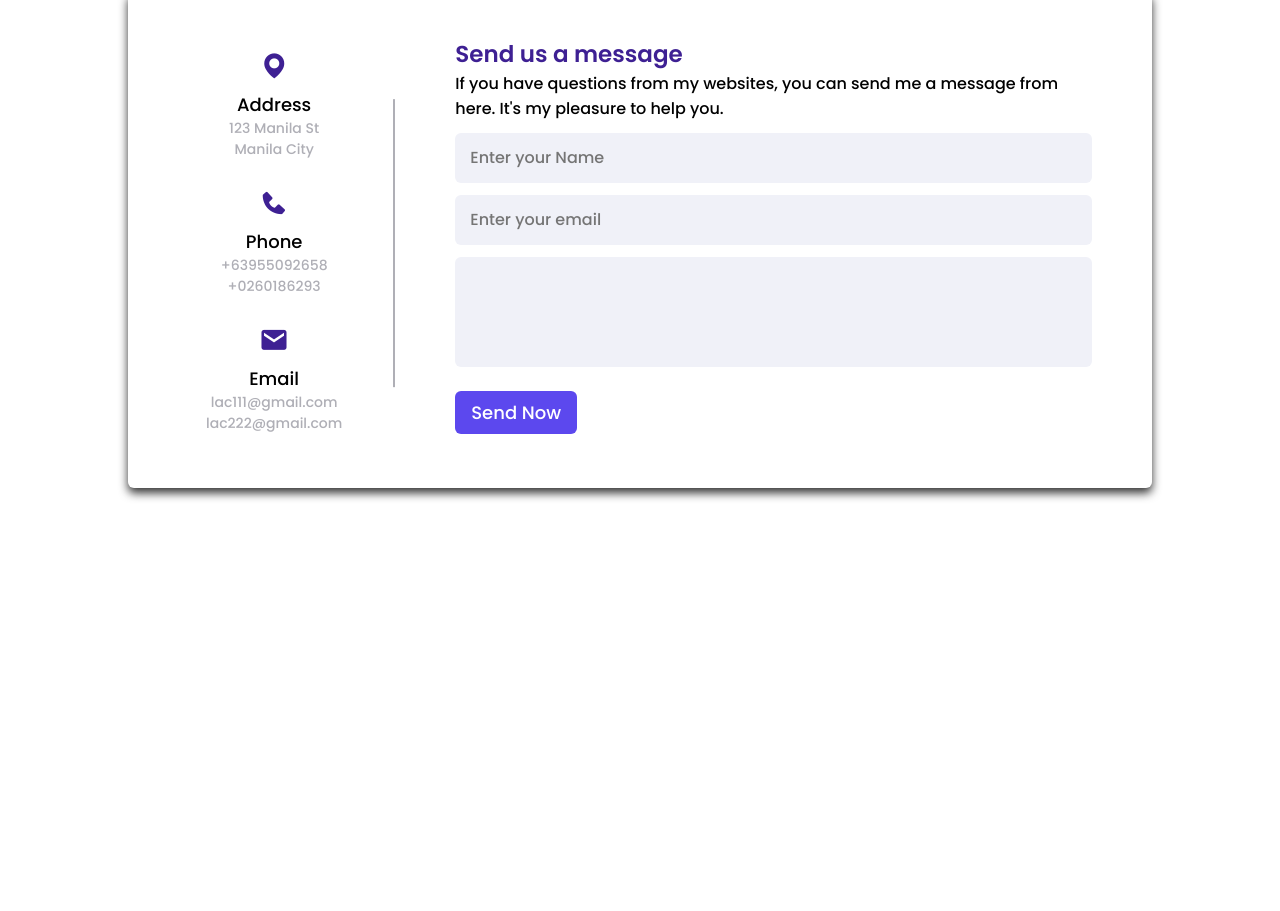
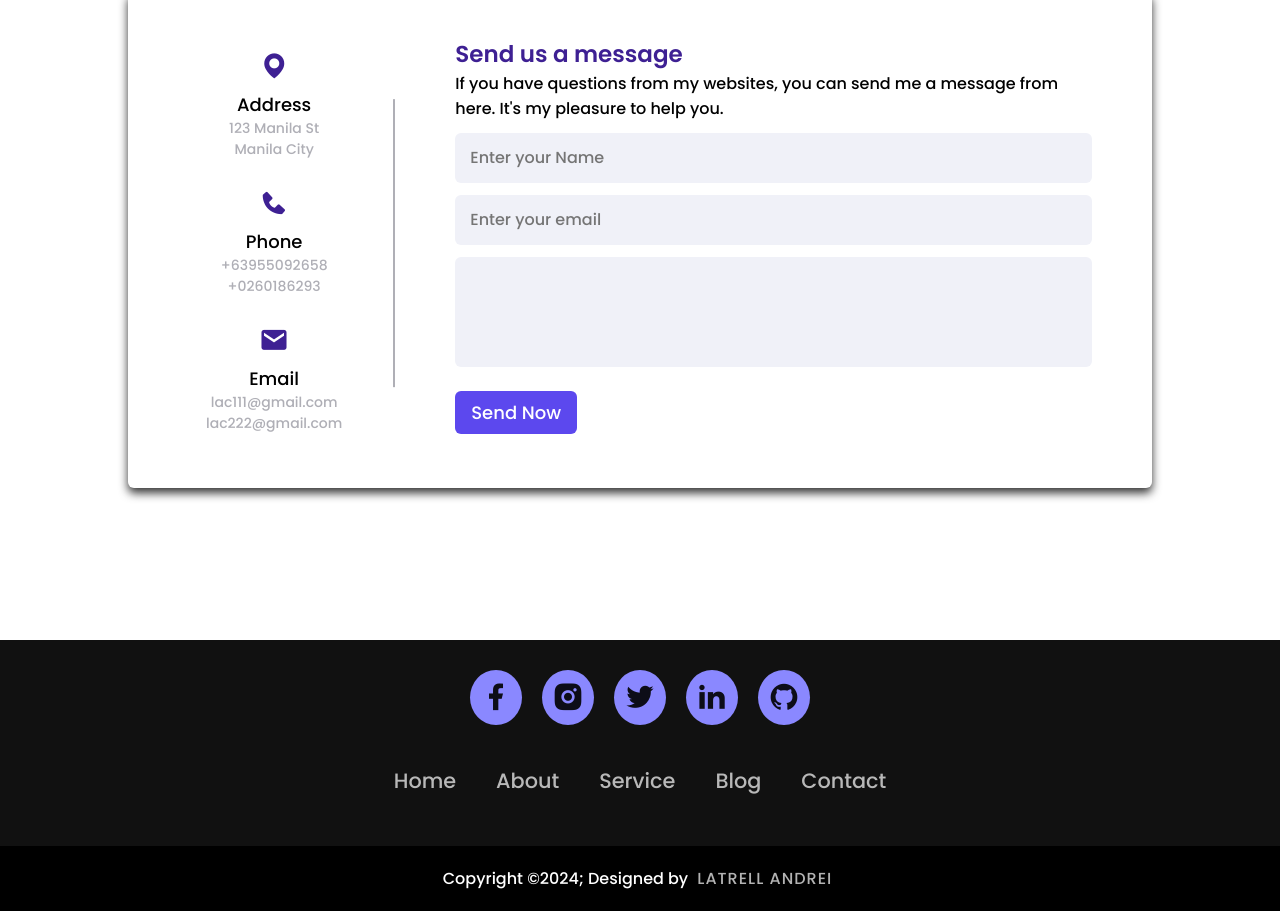
Before and after one commit to LatrellAndrei/Landing-Page-Website-LAC, a plain HTML site: page index.html in a window 1280 px wide. Shown: the part 3159-4070 px from the top of the page. Before the commit the page ends 3799 px from the top, so only its background shows below. Drawn offline with nearby package versions, Linux system fonts and the light colour scheme.

Commit message:
footer with html/css

```diff
--- a/css/styles.css
+++ b/css/styles.css
@@ -25,7 +25,10 @@ body {
   background: var(--bg-color);
   color: var(--text-color);
 }
-
+html {
+  scroll-behavior: smooth;
+  scroll-padding: 5rem;
+}
 /* navbar */
 header {
   position: fixed;
@@ -582,6 +585,86 @@ header {
   background: var(--primary-color-dark);
 }
 
+/* footer */
+
+footer {
+  background-color: #111;
+}
+
+.footerContainer {
+  width: 100%;
+  padding: 20px 30px 20px;
+}
+
+.socialIcons {
+  display: flex;
+  justify-content: center;
+}
+
+.socialIcons a {
+  text-decoration: none;
+  padding: 10px;
+  background-color: var(--main-color);
+  margin: 10px;
+  border-radius: 50%;
+}
+.socialIcons a i {
+  font-size: 2em;
+  color: black;
+  opacity: 0.9;
+}
+
+.socialIcons a:hover {
+  background-color: var(--primary-color);
+  transition: 0.5s;
+}
+
+.socialIcons a:hover {
+  color: white;
+  background: white;
+  transition: 0.5s;
+}
+
+.footerNav {
+  margin: 30px 0;
+}
+
+.footerNav ul {
+  display: flex;
+  justify-content: center;
+  list-style-type: none;
+}
+
+.footerNav ul li a {
+  color: white;
+  margin: 20px;
+  text-decoration: none;
+  font-size: 1.3em;
+  opacity: 0.7;
+  transition: 0.5s;
+}
+
+.footerNav ul li a:hover {
+  opacity: 1;
+}
+
+.footerBottom {
+  background-color: #000;
+  padding: 20px;
+  text-align: center;
+}
+
+.footerBottom p {
+  color: white;
+}
+.designer {
+  opacity: 0.7;
+  text-transform: uppercase;
+  letter-spacing: 1px;
+  font-weight: 400;
+  margin: 0px 5px;
+}
+
 /*media responsive styles */
 /* navbar header media responsive styles */
 
@@ -730,3 +813,15 @@ header {
     margin-left: 0;
   }
 }
+/* media responsive for the footer */
+@media (max-width: 700px) {
+  .footerNav ul {
+    flex-direction: column;
+  }
+
+  .footerNav ul li {
+    width: 100%;
+    text-align: center;
+    margin: 10px;
+  }
+}
--- a/index.html
+++ b/index.html
@@ -39,7 +39,7 @@
         <div class="bx bx-menu" id="menu-icon" class="nav__btn"></div>
       </div>
     </header>
-    <!--Home/Landing Page section-->
+    <!--Home/Landing Page-->
     <section id="landing-page" class="container">
       <div class="content__container">
         <h1>
@@ -73,7 +73,7 @@
         </div>
       </div>
     </section>
-    <!--About Us section-->
+    <!--About Us-->
     <section class="about" id="about">
       <div class="main-about">
         <img src="image/image1.png" alt="" />
@@ -94,7 +94,7 @@
         </div>
       </div>
     </section>
-    <!--Features/Services section-->
+    <!--Features/Services-->
     <div id="features" class="container_features">
       <h1>Our Services</h1>
       <div class="row">
@@ -211,7 +211,7 @@
         </div>
       </div>
     </div>
-    <!--Contact Page-->
+    <!--Contact-->
     <section id="contact_id" class="body-section">
       <div class="container_contact">
         <div class="content_contact">
@@ -263,7 +263,34 @@
         </div>
       </div>
     </section>
-    <!-- js-->
+    <!--Footer-->
+    <footer>
+      <div class="footerContainer">
+        <div class="socialIcons">
+          <a href=""><i class="ri-facebook-fill"></i></a>
+          <a href=""><i class="ri-instagram-fill"></i></a>
+          <a href=""><i class="ri-twitter-fill"></i></a>
+          <a href=""><i class="ri-linkedin-fill"></i></a>
+          <a href=""><i class="ri-github-fill"></i></a>
+        </div>
+        <div class="footerNav">
+          <ul>
+            <li><a href="#landing-page">Home</a></li>
+            <li><a href="#about">About</a></li>
+            <li><a href="#features">Service</a></li>
+            <li><a href="#blog">Blog</a></li>
+            <li><a href="contact_id">Contact</a></li>
+          </ul>
+        </div>
+      </div>
+      <div class="footerBottom">
+        <p>
+          Copyright &copy;2024; Designed by
+          <span class="designer">Latrell Andrei</span>
+        </p>
+      </div>
+    </footer>
+
     <!-- js-->
     <script src="https://unpkg.com/typed.js@2.1.0/dist/typed.umd.js"></script>
     <script type="text/javascript" src="js/script.js"></script>
```
